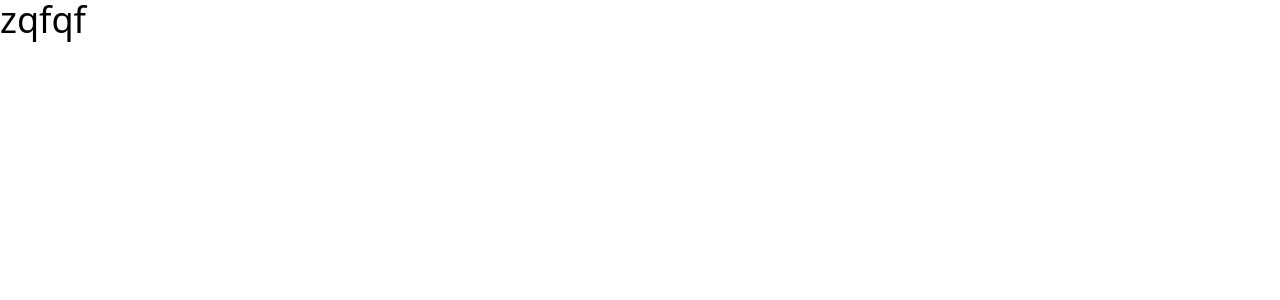
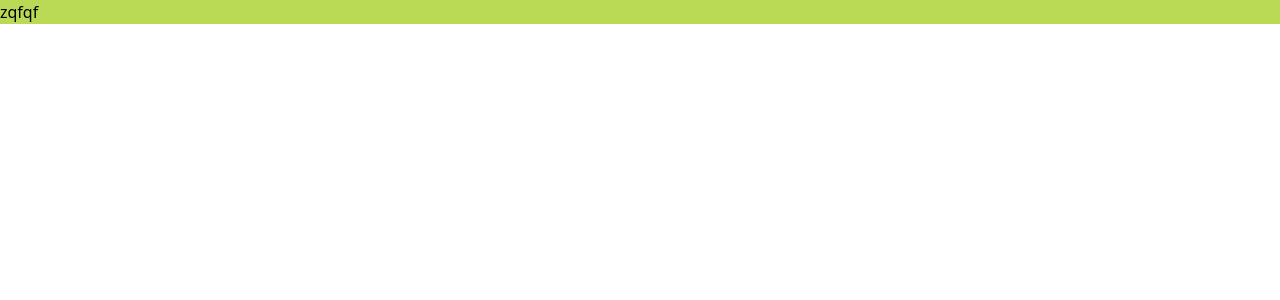
Before and after one commit to Vinchd/Hackathon-Choixteau, a React (Vite) app: page / in a window 1280 px wide. Shown: the top 300 px of the page. Built offline with nearby package versions, Linux system fonts and the light colour scheme.

Commit message:
add fonts + readme

```diff
--- a/src/App.css
+++ b/src/App.css
@@ -9,6 +9,13 @@
   font-weight: normal;
   font-style: normal;
 }
+@font-face {
+  font-family: "montserrat_italic";
+  src: url("../assets/fonts/Montserrat-Italic-VariableFont_wght.ttf")
+    format("truetype");
+  font-weight: normal;
+  font-style: normal;
+}
 
 @layer utilities {
 }
--- a/src/pages/Homepage.jsx
+++ b/src/pages/Homepage.jsx
@@ -1,5 +1,5 @@
 function Homepage() {
-  return <div className="text-4xl">zqfqf</div>;
+  return <div className="bg-primary">zqfqf</div>;
 }
 
 export default Homepage;
--- a/tailwind.config.js
+++ b/tailwind.config.js
@@ -2,7 +2,17 @@
 export default {
   content: ["./index.html", "./src/**/*.{html,js,jsx}"],
   theme: {
-    extend: {},
+    extend: {
+      fontFamily: {
+        montserrat: ["montserrat, Arial, sans-serif"],
+        montserrat_italic: ["montserrat_italic, montserrat, Arial, sans-serif"],
+      },
+    },
+    colors: {
+      primary: "#BADA55",
+      secondary: "",
+      tertiary: "",
+    },
   },
   plugins: [],
 };
```
Also changed, not shown: 1 other file (tests, documents, lock files or other folders).
